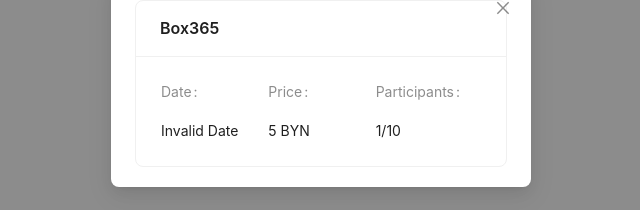
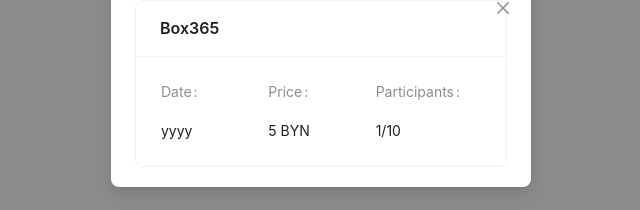
Before and after one commit to RunOrFight/sport-story-hub-ui, a React (Vite) app: page / in a window 1280 px wide. Shown: the part 120-330 px from the top of the page, without its empty margins (319-959 px from the left). Built offline with nearby package versions, Linux system fonts and the light colour scheme.

Commit message:
refactor: adapt new types

```diff
--- a/src/CreateEventForm.tsx
+++ b/src/CreateEventForm.tsx
@@ -1,17 +1,17 @@
-import {Button, DatePicker, Form, Input, InputNumber, message} from "antd";
+import {Button, DatePicker, Form, Input, InputNumber, message, Select} from "antd";
 import dayjs from "dayjs"
-import {IEventRaw} from "./types.ts";
-import uuid from "react-uuid";
+import {IEventLocation, IEventRaw} from "./types.ts";
+import {useState} from "react";
+import {httpApi} from "./httpApi.ts";
 
-interface ICreateEventFormValues extends Omit<IEventRaw, "date"> {
-    date: ReturnType<typeof dayjs>
+interface ICreateEventFormValues extends Omit<IEventRaw, "dateTime"> {
+    dateTime: ReturnType<typeof dayjs>
 }
 
-const initialValues: ICreateEventFormValues = {
-    place: "BOX 365",
-    date: dayjs(Date.now()),
-    participantsCount: 10,
-    price: "5 BYN"
+const initialValues = {
+    participantsLimit: 10,
+    price: "5 BYN",
+    description: "Regular Match"
 }
 
 const successMessage = {
@@ -26,14 +26,14 @@ const errorMessage = {
 
 const CreateEventForm = () => {
     const [messageApi, contextHolder] = message.useMessage();
+    const [locations, setLocations] = useState<IEventLocation[]>([])
     const onFinish = async (values: ICreateEventFormValues) => {
-        const normalizedDate = values.date.format('YYYY-MM-DD HH:mm:ss')
+        const dayjsObj = values.dateTime
+        const normalizedDate = dayjsObj.format('YYYY-MM-DD HH:mm:ss')
 
         Telegram.WebApp.sendData(JSON.stringify({
             ...values,
             date: normalizedDate,
-            id: uuid(),
-            participants: []
         }))
 
         messageApi.open(successMessage);
@@ -42,6 +42,14 @@ const CreateEventForm = () => {
     const onFinishFailed = () => {
         messageApi.open(errorMessage);
     };
+
+    const onDropdownVisibleChange = (isVisible: boolean) => {
+        if (isVisible) {
+            httpApi.getEventsLocations().then((locations) => {
+                setLocations(locations)
+            })
+        }
+    }
 
     return <>
         {contextHolder}
@@ -53,11 +61,12 @@ const CreateEventForm = () => {
             onFinishFailed={onFinishFailed}
             autoComplete="off"
         >
-            <Form.Item<IEventRaw> label="Place" name="place" rules={[{required: true}]}>
-                <Input/>
+            <Form.Item<IEventRaw> label="Place" name="location" rules={[{required: true}]}>
+                <Select allowClear options={locations} fieldNames={{label: "title", value: "id"}}
+                        onDropdownVisibleChange={onDropdownVisibleChange}/>
             </Form.Item>
 
-            <Form.Item<IEventRaw> label="Date" name="date" rules={[{required: true}]}>
+            <Form.Item<IEventRaw> label="Date" name="dateTime" rules={[{required: true}]}>
                 <DatePicker format={'YYYY-MM-DD HH:mm:ss'} showTime style={{width: '100%'}}/>
             </Form.Item>
 
@@ -65,9 +74,14 @@ const CreateEventForm = () => {
                 <Input/>
             </Form.Item>
 
-            <Form.Item<IEventRaw> label="Participants Count" name="participantsCount" rules={[{required: true}]}>
+            <Form.Item<IEventRaw> label="Participants Limit" name="participantsLimit" rules={[{required: true}]}>
                 <InputNumber style={{width: '100%'}}/>
             </Form.Item>
+
+            <Form.Item<IEventRaw> label="Description" name="description" rules={[{required: true}]}>
+                <Input/>
+            </Form.Item>
+
 
             <Form.Item>
                 <Button type="primary" htmlType="submit">
--- a/src/httpApi.ts
+++ b/src/httpApi.ts
@@ -1,18 +1,28 @@
-import {IEventFull} from "./types.ts";
+import {EEventStatus, IEventFull, IEventLocation} from "./types.ts";
+
+const eventsLocations: IEventLocation[] = [
+    {
+        id: 234,
+        title: "Box365",
+        url: "https://maps.app.goo.gl/ZeLrHS4BzczpcHAD7",
+        address: "ул. Октябрьская 16/3, Минск",
+        preview: {
+            id: 1,
+            url: "eafaef"
+        }
+    },
+]
 
 const events: IEventFull[] = [
     {
-        id: "123",
-        location: {
-            title: "Box365",
-            url: "https://maps.app.goo.gl/ZeLrHS4BzczpcHAD7",
-            address: "ул. Октябрьская 16/3, Минск",
-            previewId: '1faefaeefae'
-        },
-        status: 'STARTED',
-        dateTime: "20:15, 29 ноября, ср",
+        id: 555,
+        location: eventsLocations[0],
+        status: EEventStatus.STARTED,
+        dateTime: new Date(),
         description: "We hold games in formats from 4x4 to 9x9 with varying durations from 60 to 120 minutes.",
-        participants: [{username: "privetenn", photoId: "gq12gaeg21qe123"}],
+        participants: [{
+            id: 22, user: {username: "privetenn", photo: {url: "ageeag", id: 444}}
+        }],
         participantsLimit: 10,
         price: "5 BYN"
     }
@@ -23,9 +33,13 @@ const httpApi = {
     getEvents: async () => {
         return Promise.resolve(events)
     },
-    getEventById: async (id: string) => {
+    getEventById: async (id: number) => {
         return Promise.resolve(events.find((it) => it.id === id))
-    }
+    },
+    getEventsLocations: async () => {
+        return eventsLocations
+    },
+
 }
 
 export {httpApi}
--- a/src/types.ts
+++ b/src/types.ts
@@ -1,20 +1,34 @@
+interface IFile {
+    id: number,
+    url: string
+}
+
 interface IEventLocation {
+    id: number;
     title: string;
     url: string;
     address: string;
-    previewId: string
+    preview: IFile
 }
 
-type TEventStatus = "WAITING" | "STARTED" | "FINISHED"
+enum EEventStatus {
+    WAITING = "waiting",
+    STARTED = "started",
+    FINISHED = "finished"
+}
+
+interface IUser {
+    username: string;
+    photo: IFile
+}
 
 interface IEventParticipant {
-    username: string;
-    photoId: string
+    id: number,
+    user: IUser
 }
 
 interface IEventRaw {
     location: IEventLocation,
-    status: TEventStatus
     dateTime: Date,
     description: string,
     price: string,
@@ -23,7 +37,13 @@ interface IEventRaw {
 
 interface IEventFull extends IEventRaw {
     participants: IEventParticipant[]
-    id: string
+    id: number
+    status: EEventStatus
 }
 
-export type {IEventRaw, IEventFull}
+interface IEventToPost extends Omit<IEventRaw, "location"> {
+    locationId: string
+}
+
+export type {IEventRaw, IEventFull, IEventLocation, IEventToPost}
+export {EEventStatus}
```
